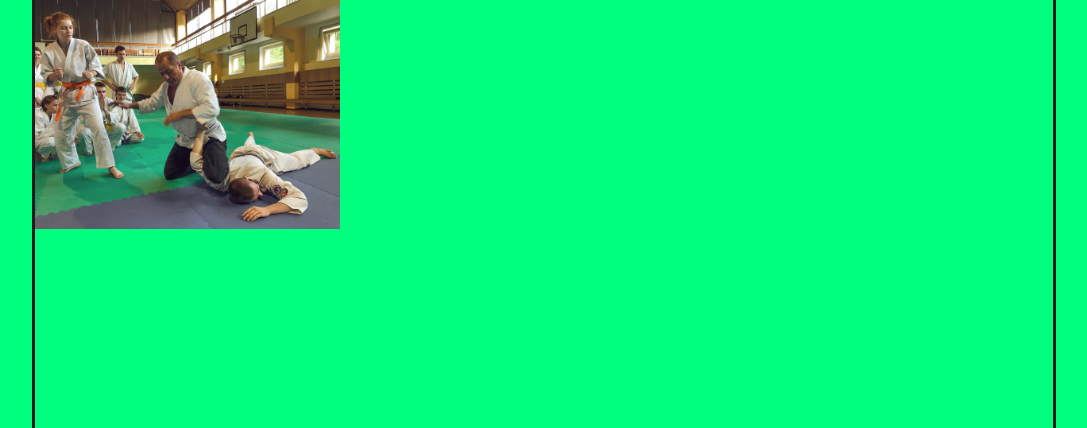
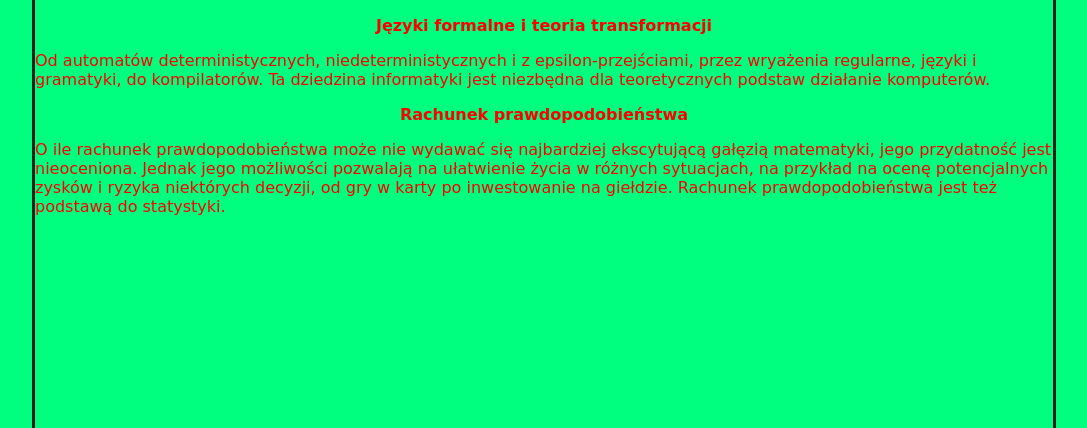
Before and after one commit to ProtossLuigi/studia, a PHP site: page /interests.html in a window 1280 px wide. Shown: the part 51-479 px from the top of the page, without its empty margins (96-1183 px from the left). Run offline with PHP 8.4, Linux system fonts and the light colour scheme.

Commit message:
more www

```diff
--- a/www/lab1/interests.html
+++ b/www/lab1/interests.html
@@ -14,8 +14,12 @@
     </ul>
 </nav>
 <section class="interest">
-    <img src="Ua2019_akad04-768x576.jpg" alt="Aikido">
-
+    <p style="text-align: center"><b>Języki formalne i teoria transformacji</b></p>
+    <p>Od automatów deterministycznych, niedeterministycznych i z epsilon-przejściami, przez wryażenia regularne, języki i gramatyki, do kompilatorów. Ta dziedzina informatyki jest niezbędna dla teoretycznych podstaw działanie komputerów.</p>
+</section>
+<section class="interest">
+    <p style="text-align: center"><b>Rachunek prawdopodobieństwa</b></p>
+    <p>O ile rachunek prawdopodobieństwa może nie wydawać się najbardziej ekscytującą gałęzią matematyki, jego przydatność jest nieoceniona. Jednak jego możliwości pozwalają na ułatwienie życia w różnych sytuacjach, na przykład na ocenę potencjalnych zysków i ryzyka niektórych decyzji, od gry w karty po inwestowanie na giełdzie. Rachunek prawdopodobieństwa jest też podstawą do statystyki.</p>
 </section>
 </body>
 </html>
--- a/www/lab1/style.css
+++ b/www/lab1/style.css
@@ -66,6 +66,9 @@ img {
 
 .interest > img {
     max-width: 30%;
+    display: block;
+    margin-left: auto;
+    margin-right: auto;
 }
 
 @media only screen and (min-width: 800px) {
```
